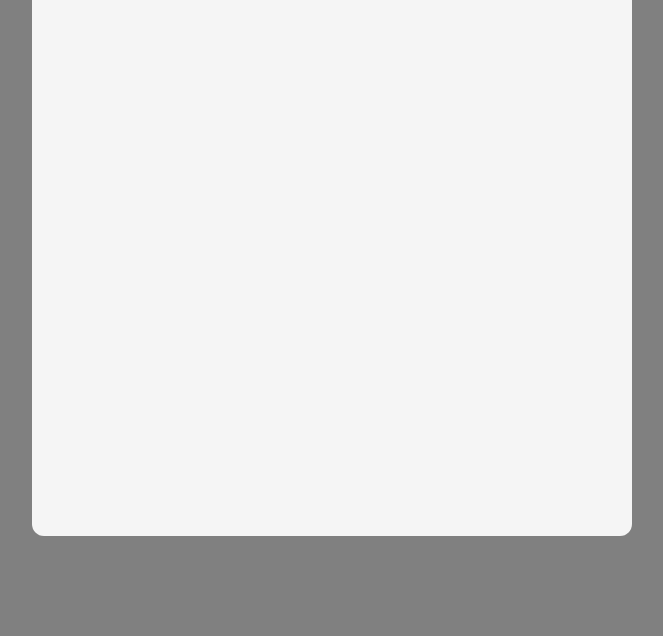
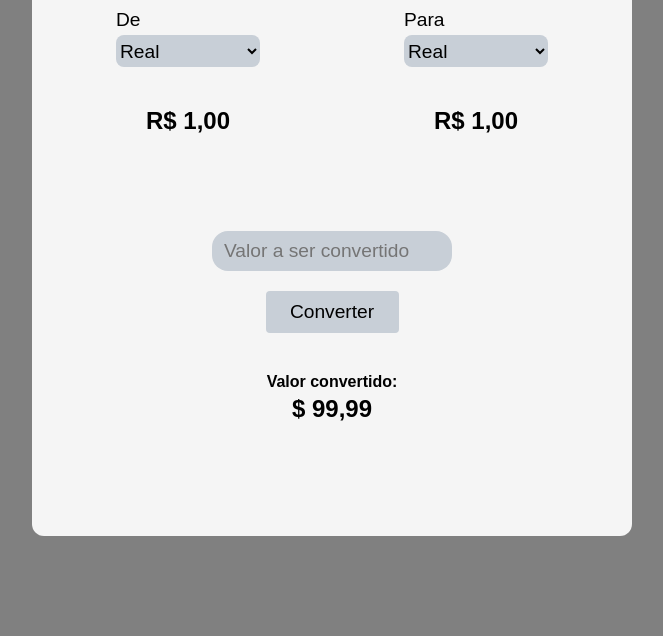
Before and after one commit to muriloAmachado/JS-valueConverter, a plain HTML site: page index.html in a window 1280 px wide. Shown: the part 164-800 px from the top of the page, without its empty margins (308-971 px from the left). Drawn offline with Linux system fonts and the light colour scheme.

Commit message:
HTML e CSS do projeto

```diff
--- a/index.html
+++ b/index.html
@@ -9,6 +9,47 @@
 <body>
     <main>
         <h1>Conversor de moedas</h1>
+        <span id="selectors">
+            <div>
+                <p>De</p>
+                <select id="userCoin">
+                    <option value="real">Real</option>
+                    <option value="dolar">Dólar</option>
+                    <option value="peso">Peso</option>
+                    <option value="euro">Euro</option>
+                    <option value="yuan">Yuan chinês</option>
+                </select>
+            </div>
+            <div>
+                <p>Para</p>
+                <select id="coinConverter">
+                    <option value="real">Real</option>
+                    <option value="dolar">Dólar</option>
+                    <option value="peso">Peso</option>
+                    <option value="euro">Euro</option>
+                    <option value="yuan">Yuan chinês</option>
+                </select>
+            </div>
+        </span>
+
+       <div id="cotacao">
+            <h2>R$ 1,00</h2>
+            <h2>R$ 1,00</h2>
+        </div>
+
+        <div id="userValueInput">
+            <input type="number" id="userValue" placeholder="Valor a ser convertido"/>
+        </div>
+
+        <div id="formConfirm">
+            <button class="submitButton">Converter</button>
+        </div>
+
+        <div id="convertValue">
+            <h4>Valor convertido:</h4>
+            <h2>$ 99,99</h2>
+        </div>
+
     </main>
 
 </body>
--- a/style.css
+++ b/style.css
@@ -3,6 +3,7 @@
     margin: 0;
     border: 0;
     box-sizing: border-box;
+    font-family: Arial, Helvetica, sans-serif;
 }
 
 html{
@@ -25,3 +26,82 @@ main{
     width: 600px;
     border-radius: 12px;
 }
+
+main h1{
+    margin-bottom: 24px;
+}
+
+p{
+    font-size: larger;
+    margin-bottom: 4px;
+}
+
+#selectors{
+    display: flex;
+    justify-content: space-around;
+    margin-bottom: 40px;
+}
+
+select{
+    background-color: #C8CFD7;
+    border-radius: 8px;
+    height: 32px;
+    width: 144px;
+    font-size:larger;
+}
+
+#cotacao{
+    display: flex;
+    justify-content: space-around;
+    margin-bottom: 96px;
+}
+
+#userValueInput{
+    display: flex;
+    justify-content: center;
+}
+
+input{
+    background-color: #C8CFD7;
+    width: 240px;
+    padding-left: 12px;
+    border-radius: 16px;
+    height: 40px;
+    font-size: larger;
+}
+
+input[type=number]::-webkit-inner-spin-button {
+    -webkit-appearance: none;
+}
+
+input[type=number] {
+   -moz-appearance: textfield;
+   appearance: textfield;
+
+}
+
+#formConfirm{
+    display: flex;
+    justify-content: center;
+    margin-bottom: 40px;
+}
+
+.submitButton{
+    background-color: #C8CFD7;
+    border-radius: 4px;
+    width: 133px;
+    height: 42px;
+    margin-top: 20px;
+    font-size: larger;
+}
+
+#convertValue{
+    display: flex;
+    flex-direction: column;
+    justify-content: center;
+    align-items: center;
+}
+
+h4{
+    padding-bottom: 4px;
+}
```
